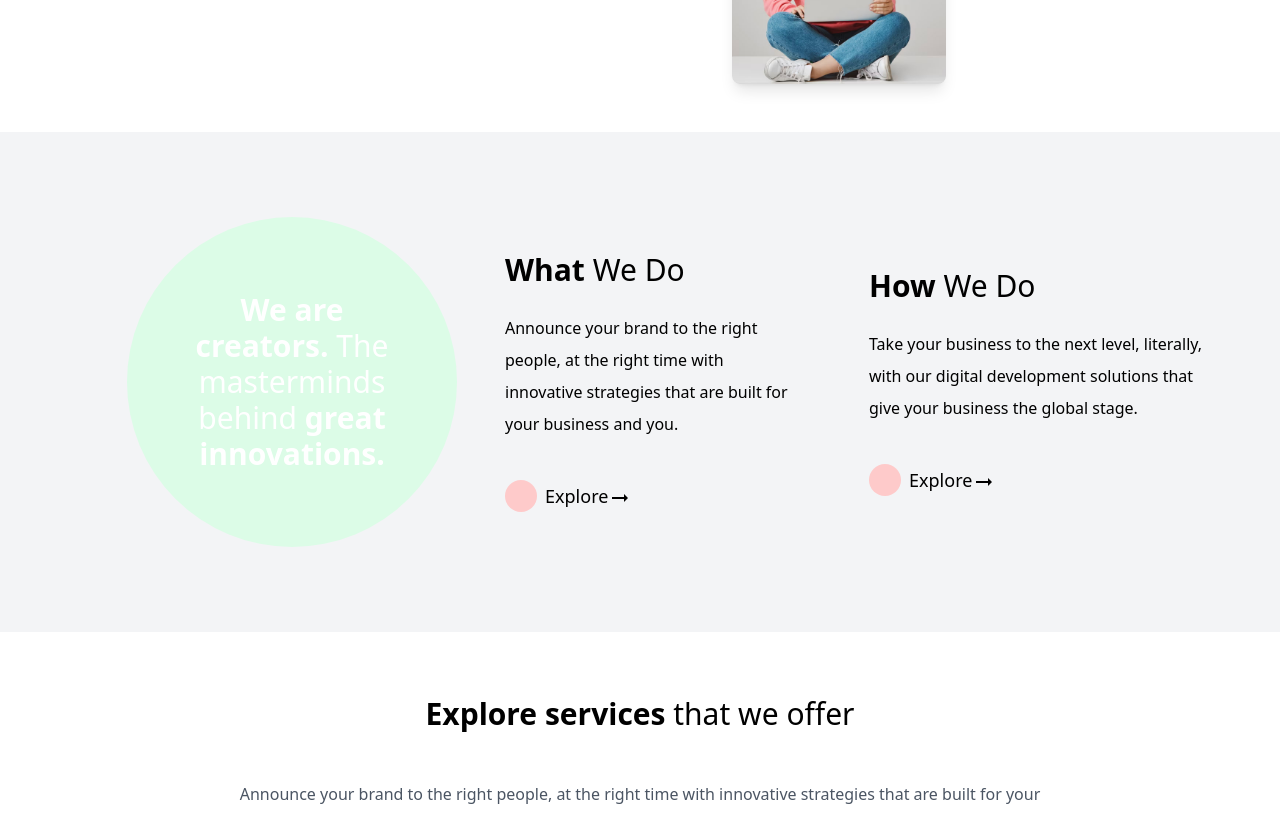
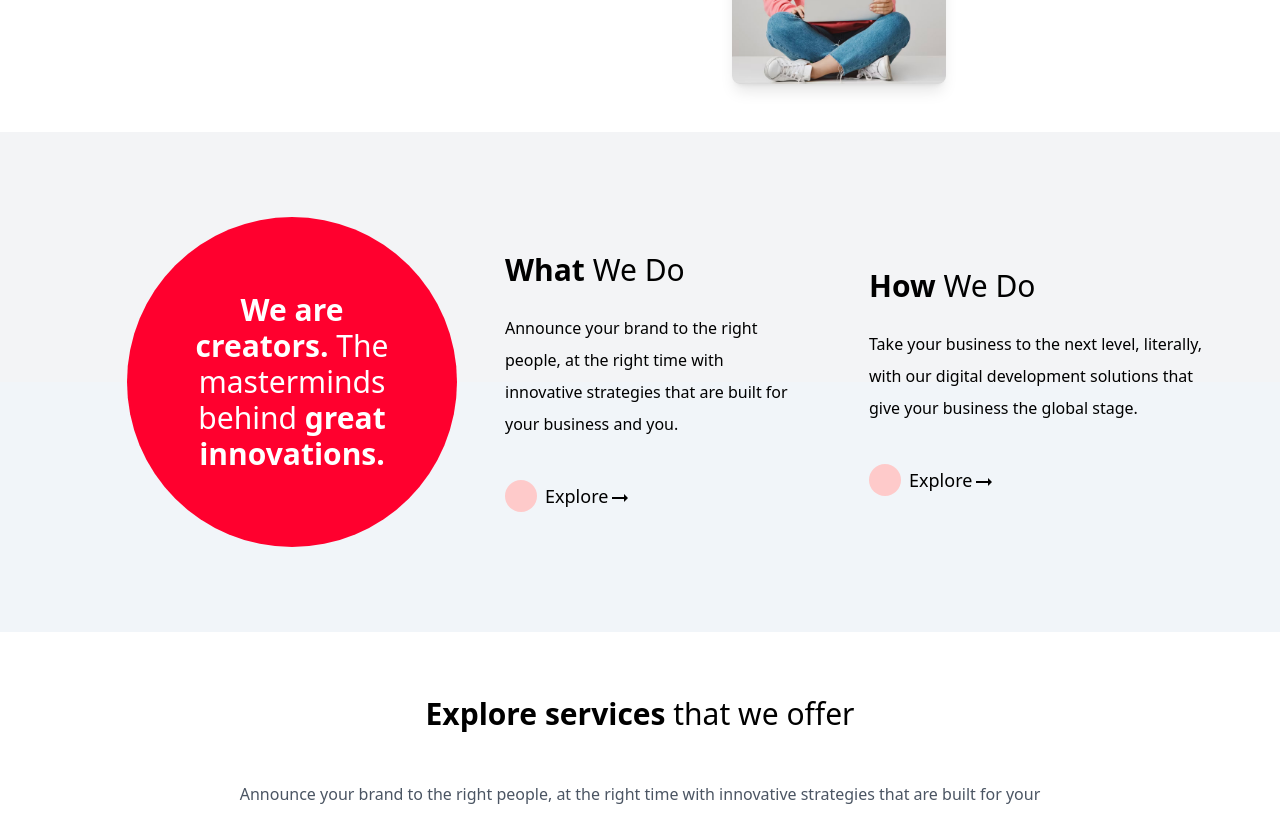
Before and after one commit to rkcoola792/media-dynox-revamped, a React (Vite) app: page / in a window 1280 px wide. Shown: the part 480-1294 px from the top of the page. Built offline with nearby package versions, Linux system fonts and the light colour scheme.

Commit message:
circle completed

```diff
--- a/src/components/Homepage/Section2.jsx
+++ b/src/components/Homepage/Section2.jsx
@@ -6,9 +6,10 @@ import Explore from "../Explore/Explore";
 
 const Section2 = () => {
   return (
+    <div className="relative">
       <div className="bg-gray-100 sm:h-[500px] px-8  w-screen sm:flex sm:flex-row  lg:gap-12 sm:gap-6  md:gap-8 lg:px-24 sm:px-12  py-24 sm:py-0 flex flex-col items-center justify-center gap-8 mt-12 z-10  ">
         <motion.div
-        className=" py-4 px-2 circle bg-green-100 lg:h-[330px] lg:w-[330px] sm:h-[230px] sm:w-[230px] rounded-[50%] text-white flex justify-center items-center text-center hover:bg-[#222] h-[300px] w-[300px] transition duration-450 ease-out hover:ease-in cursor-pointer relative z-30 "
+          className=" py-4 px-2 circle bg-mainred lg:h-[330px] lg:w-[330px] sm:h-[230px] sm:w-[230px] rounded-[50%] text-white flex justify-center items-center text-center hover:bg-[#222] h-[300px] w-[300px] transition duration-450 ease-out hover:ease-in cursor-pointer relative z-40 "
           initial={{ opacity: 0, y: 75 }}
           whileInView={{ opacity: 1, y: 0 }}
           transition={{ duration: 0.5, delay: 0.1 }}
@@ -20,14 +21,15 @@ const Section2 = () => {
             transition={{ duration: 0.5, delay: 0.1 }}
           >
             <h1 className="lg:text-2xl xl:text-3xl sm:text-lg z-30  p-6 px-8 text-2xl leading-9 ">
-            <span className="font-bold">We are creators.</span> The masterminds
-            behind <span className="font-bold">great innovations.</span>
+              <span className="font-bold">We are creators.</span> The
+              masterminds behind{" "}
+              <span className="font-bold">great innovations.</span>
             </h1>
           </motion.div>
         </motion.div>
 
         <motion.div
-        className="mid-details flex items-start flex-col lg:gap-6 sm:gap-3  w-[300px] gap-4"
+          className="mid-details flex items-start flex-col lg:gap-6 sm:gap-3  w-[300px] gap-4 z-40"
           initial={{ opacity: 0, y: 75 }}
           whileInView={{ opacity: 1, y: 0 }}
           transition={{ duration: 0.5, delay: 0.1 }}
@@ -45,7 +47,7 @@ const Section2 = () => {
         </motion.div>
 
         <motion.div
-        className="right-details flex flex-col items-start lg:gap-6 sm:gap-3 sm:w-[300px] pl-4 gap-4
+          className="right-details flex flex-col items-start lg:gap-6 sm:gap-3 sm:w-[300px] pl-4 gap-4 z-40
        "
           initial={{ opacity: 0, y: 75 }}
           whileInView={{ opacity: 1, y: 0 }}
@@ -63,6 +65,10 @@ const Section2 = () => {
           </div>
         </motion.div>
       </div>
+      <div className="to-hide-circle bg-slate-100 h-1/2 w-full bottom-0  absolute z-20">
+
+      </div>
+    </div>
   );
 };
 
```
Lines whose indentation alone changed are shown as unchanged.
